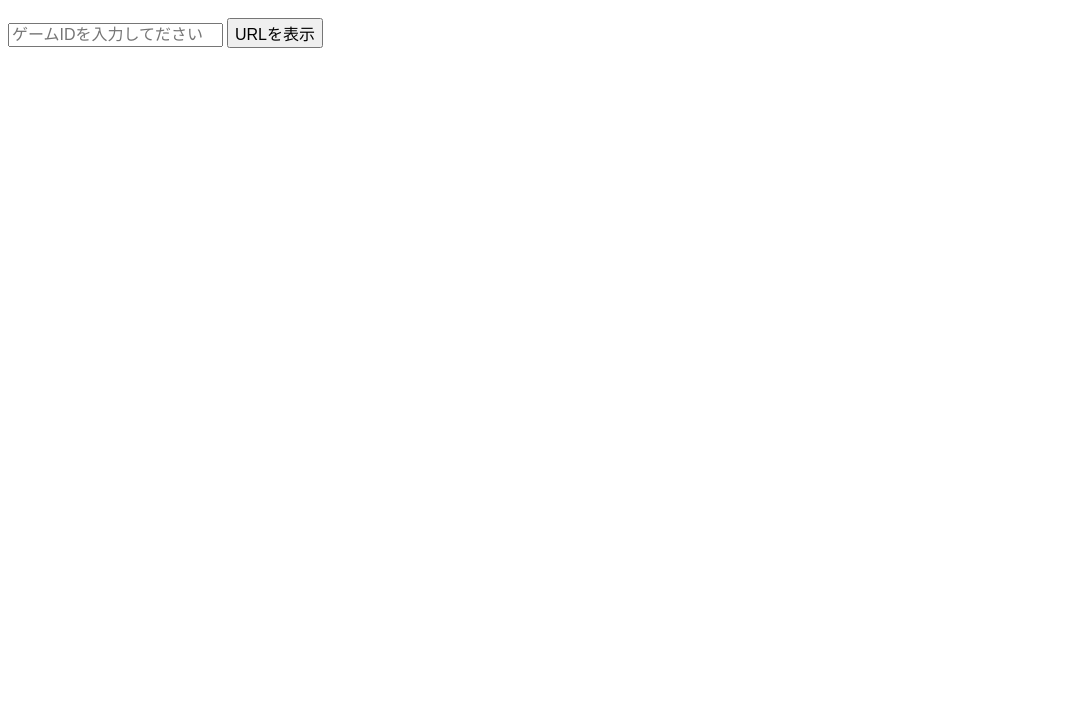
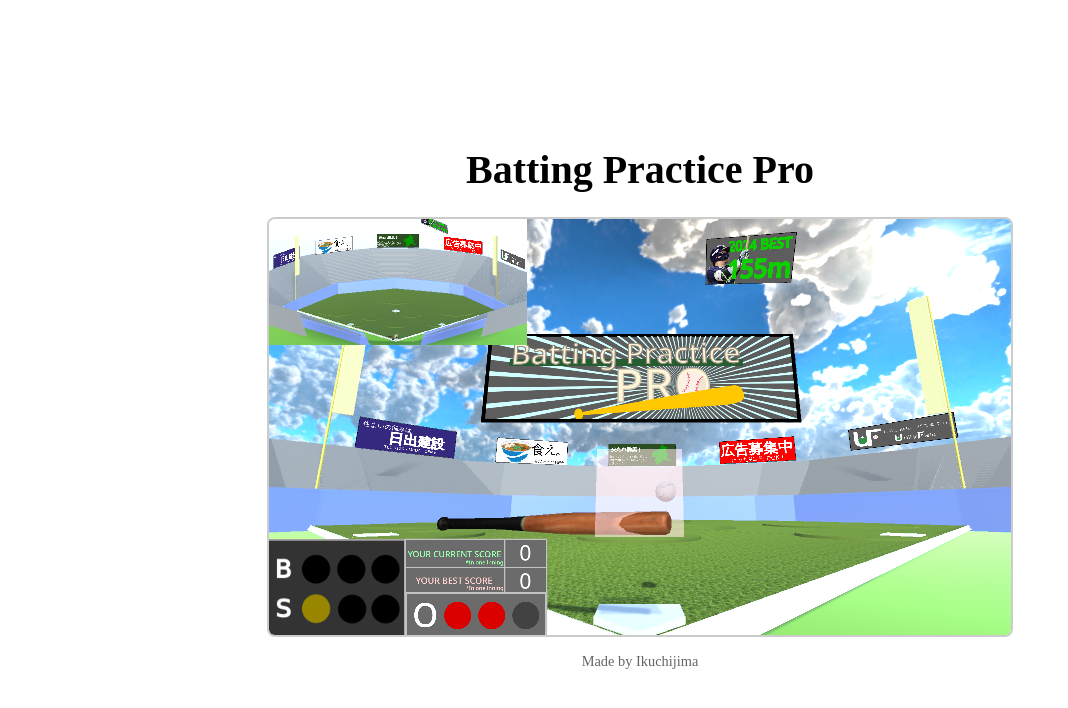
Before and after one commit to Kihoku-ehm/KhkBB, a plain HTML site: page index.html in a window 1280 px wide. Shown: the whole page, without its empty margins (0-1068 px from the left). Drawn offline with Linux system fonts and the light colour scheme.

Commit message:
画像と簡単な紹介

```diff
--- a/index.html
+++ b/index.html
@@ -2,39 +2,54 @@
 <html>
   <head>
     <meta charset="UTF-8">
-  <title>Unityroom埋め込み</title>
+    <title>Unityroom サムネイルリンク</title>
     <style>
       body {
         background-color: #ffffff;
         color: #000000;
+        display: flex;
+        justify-content: center;
+        align-items: center;
+        height: 100vh;
       }
-    input, button {
-      font-size: 1rem;
-      margin-top: 10px;
+      .container {
+        display: flex;
+        flex-direction: column;
+        align-items: center;
       }
-    #urlDisplay {
-      margin-top: 15px;
-      color: #000000;
+      .title {
+        font-size: 2.5em;
+        font-weight: bold;
+        margin-bottom: 24px;
       }
-    /* #unityroomEmbed { ... } を削除またはコメントアウト */
+      a {
+        display: inline-block;
+      }
+      img {
+        max-width: 100%;
+        height: auto;
+        cursor: pointer;
+        border: 2px solid #ccc;
+        border-radius: 8px;
+        transition: box-shadow 0.2s;
+      }
+      img:hover {
+        box-shadow: 0 0 10px #888;
+      }
+      .credit {
+        font-size: 0.9em;
+        color: #666;
+        margin-top: 12px;
+      }
     </style>
   </head>
   <body>
-   <input type="text" id="gameIdInput" placeholder="ゲームIDを入力してださい">
-   <button onclick="showUnityroom()">URLを表示</button>
-   <div id="urlDisplay"></div>
-   <!-- <iframe id="unityroomEmbed"></iframe> を削除 -->
-   <script>
-     function showUnityroom() {
-       const gameId = document.getElementById('gameIdInput').value.trim();
-       const url = `https://unityroom.com/games/${gameId}`;
-       const urlDisplay = document.getElementById('urlDisplay');
-       if (gameId) {
-         urlDisplay.innerHTML = `<a href="${url}" target="_blank">${url}</a>`;
-       } else {
-         urlDisplay.textContent = '';
-       }
-     }
-   </script>
+    <div class="container">
+      <div class="title">Batting Practice Pro</div>
+      <a href="https://unityroom.com/games/baseball" target="_blank">
+        <img src="thumbnail.png" alt="ゲームのサムネイル">
+      </a>
+      <div class="credit">Made by Ikuchijima</div>
+    </div>
   </body>
 </html>
```
Also changed, not shown: thumbnail.png (added). Lines whose indentation alone changed are shown as unchanged.
